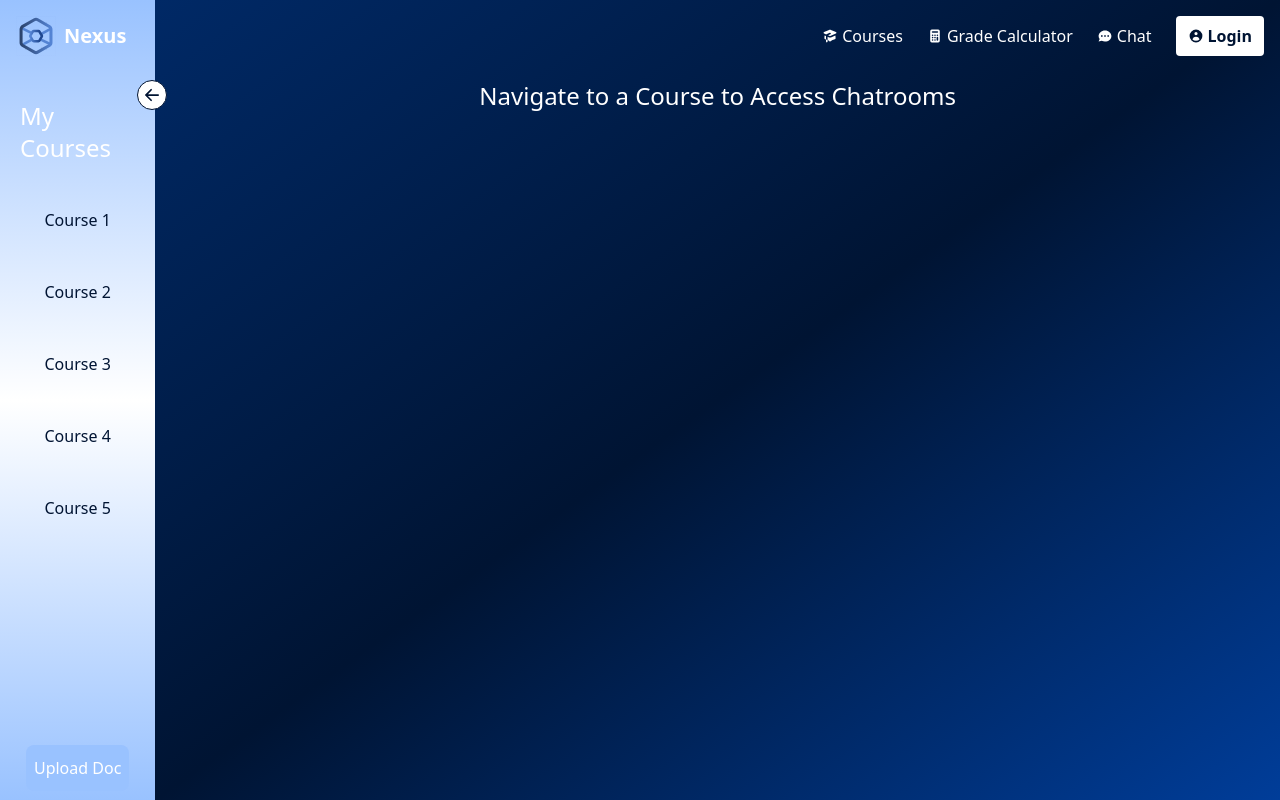
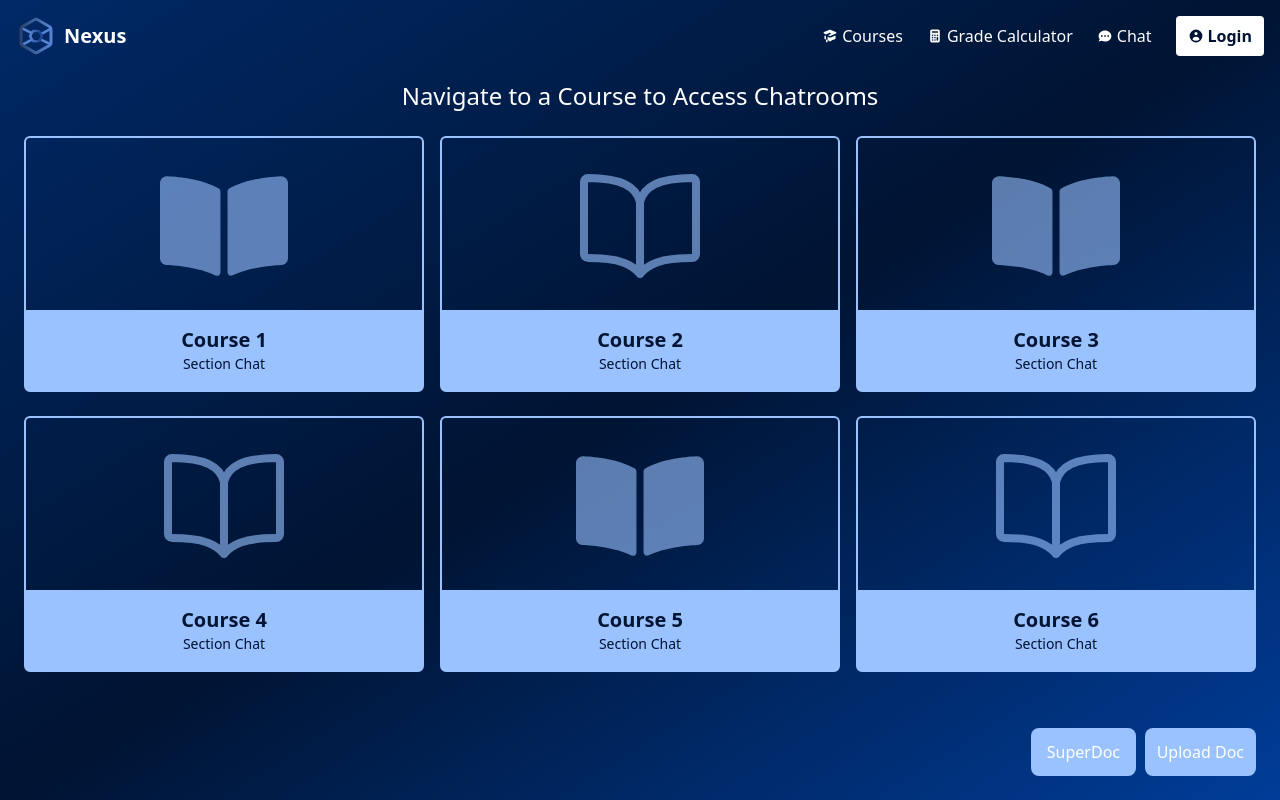
Before and after one commit to acm-projects/Nexus, a React (Vite) app in the folder nexus/: page /courses in a window 1280 px wide. Built offline with nearby package versions, Linux system fonts and the light colour scheme.

Commit message:
broken section chat

```diff
--- a/nexus/src/pages/CoursesPage.jsx
+++ b/nexus/src/pages/CoursesPage.jsx
@@ -2,11 +2,14 @@ import React from 'react';
 import { BsArrowLeftShort } from "react-icons/bs";
 import { useState } from 'react'; //use to make sidebar collapsible
 import { Link } from 'react-router-dom';
+import { FaBookOpen } from "react-icons/fa";
+import { IoBookOutline } from "react-icons/io5";
+import { motion } from 'framer-motion';
 
 const CoursesPage = () =>{
     return(
-        <div className = "flex">
-            <div className = "bg-gradient-to-b from-nexus-blue-200 via-white to-nexus-blue-200 h-screen p-5 w-100 relative flex flex-col justify-start items-center sidebar">
+        <div>
+            {/* <div className = "bg-gradient-to-b from-nexus-blue-200 via-white to-nexus-blue-200 h-screen p-5 w-100 relative flex flex-col justify-start items-center sidebar">
                 <BsArrowLeftShort className = "bg-white text-nexus-blue-900 text-3xl rounded-full absolute -right-3 top-20 border border-nexus-blue-900 cursor-pointer"/>
                 <h1 className = "pt-20 pb-5 text-2xl sidebar-title">My Courses</h1>
                     <button className = "p-6 rounded-lg text-nexus-blue-900 hover:bg-nexus-blue-900 transition duration-300 hover:text-white transform hover:scale-110">Course 1</button>
@@ -14,12 +17,84 @@ const CoursesPage = () =>{
                     <button className = "p-6 rounded-lg text-nexus-blue-900 hover:bg-nexus-blue-900 transition duration-300 hover:text-white transform hover:scale-110">Course 3</button>
                     <button className = "p-6 rounded-lg text-nexus-blue-900 hover:bg-nexus-blue-900 transition duration-300 hover:text-white transform hover:scale-110">Course 4</button>
                     <button className = "p-6 rounded-lg text-nexus-blue-900 hover:bg-nexus-blue-900 transition duration-300 hover:text-white transform hover:scale-110">Course 5</button>
+                    <Link to = "/section-chat" className = "transition duration 300 hover:text-nexus-blue-900">Section Chat</Link>
                     <div className = "mt-auto">
                         <Link to = "/upload" className = "p-2 pb-3 pt-3 rounded-lg bg-nexus-blue-200 text-white transition duration 300 hover:text-white transform hover:bg-nexus-blue-300">Upload Doc</Link>
                     </div>
-            </div>
-            <div className = "bg-gradient-to-br from-nexus-blue-800 via-nexus-blue-900 to-nexus-blue-700 w-screen">
-                <h1 className = "pt-20 text-white text-2xl flex justify-center">Navigate to a Course to Access Chatrooms</h1>
+            </div> */}
+            <div className = "bg-gradient-to-br from-nexus-blue-800 via-nexus-blue-900 to-nexus-blue-700 h-screen w-screen">
+                <div className = "flex justify-center">
+                    <motion.h1
+                        className = "pt-20 text-white text-2xl"
+                        initial={{ opacity: 0, y: 20 }}
+                        animate={{ opacity: 1, y: 0 }}
+                        transition={{ duration: 0.8, delay: 0.5 }}
+                    >
+                    Navigate to a Course to Access Chatrooms
+                    </motion.h1>
+                </div>
+
+                <motion.div
+                    className = "mx-6 my-6 grid grid-cols-3 gap-x-4 gap-y-6"
+                    initial={{ opacity: 0, y: 20 }}
+                    animate={{ opacity: 1, y: 0 }}
+                    transition={{ duration: 0.8, delay: 0.5 }}
+                >
+                    <button className = "pt-6 h-64 rounded-md bg-transparent border-2 border-nexus-blue-200 no-underline transition duration-300 hover:border-nexus-blue-400 hover:transform hover:-translate-y-1 flex flex-col justify-start items-center">
+                        <FaBookOpen className = "text-9xl flex justify-center items-start bg-transparent text-nexus-blue-200 text-opacity-60"/>
+                        <div className = "mt-auto w-full py-4 bg-nexus-blue-200 text-nexus-blue-900 flex flex-col justify-end items-center">
+                        <h1 className = "text-xl font-bold">Course 1</h1>
+                        <Link to = "/section-chat" className = "text-sm transition duration 300 hover:underline hover:text-nexus-blue-400">Section Chat</Link>
+                        </div>
+                    </button>
+                    <button className = "pt-6 h-64 rounded-md bg-transparent border-2 border-nexus-blue-200 no-underline transition duration-300 hover:border-nexus-blue-400 hover:transform hover:-translate-y-1 flex flex-col justify-start items-center">
+                        <IoBookOutline className = "text-9xl flex justify-center items-start bg-transparent text-nexus-blue-200 text-opacity-60"/>
+                        <div className = "mt-auto w-full py-4 bg-nexus-blue-200 text-nexus-blue-900 flex flex-col justify-end items-center">
+                        <h1 className = "text-xl font-bold">Course 2</h1>
+                        <Link to = "/section-chat" className = "text-sm transition duration 300 hover:underline hover:text-nexus-blue-400">Section Chat</Link>
+                        </div>
+                    </button>
+                    <button className = "pt-6 h-64 rounded-md bg-transparent border-2 border-nexus-blue-200 no-underline transition duration-300 hover:border-nexus-blue-400 hover:transform hover:-translate-y-1 flex flex-col justify-start items-center">
+                        <FaBookOpen className = "text-9xl flex justify-center items-start bg-transparent text-nexus-blue-200 text-opacity-60"/>
+                        <div className = "mt-auto w-full py-4 bg-nexus-blue-200 text-nexus-blue-900 flex flex-col justify-end items-center">
+                        <h1 className = "text-xl font-bold">Course 3</h1>
+                        <Link to = "/section-chat" className = "text-sm transition duration 300 hover:underline hover:text-nexus-blue-400">Section Chat</Link>
+                        </div>
+                    </button>
+                    <button className = "pt-6 h-64 rounded-md bg-transparent border-2 border-nexus-blue-200 no-underline transition duration-300 hover:border-nexus-blue-400 hover:transform hover:-translate-y-1 flex flex-col justify-start items-center">
+                        <IoBookOutline className = "text-9xl flex justify-center items-start bg-transparent text-nexus-blue-200 text-opacity-60"/>
+                        <div className = "mt-auto w-full py-4 bg-nexus-blue-200 text-nexus-blue-900 flex flex-col justify-end items-center">
+                        <h1 className = "text-xl font-bold">Course 4</h1>
+                        <Link to = "/section-chat" className = "text-sm transition duration 300 hover:underline hover:text-nexus-blue-400">Section Chat</Link>
+                        </div>
+                    </button>
+                    <button className = "pt-6 h-64 rounded-md bg-transparent border-2 border-nexus-blue-200 no-underline transition duration-300 hover:border-nexus-blue-400 hover:transform hover:-translate-y-1 flex flex-col justify-start items-center">
+                        <FaBookOpen className = "text-9xl flex justify-center items-start bg-transparent text-nexus-blue-200 text-opacity-60"/>
+                        <div className = "mt-auto w-full py-4 bg-nexus-blue-200 text-nexus-blue-900 flex flex-col justify-end items-center">
+                        <h1 className = "text-xl font-bold">Course 5</h1>
+                        <Link to = "/section-chat" className = "text-sm transition duration 300 hover:underline hover:text-nexus-blue-400">Section Chat</Link>
+                        </div>
+                    </button>
+                    <button className = "pt-6 h-64 rounded-md bg-transparent border-2 border-nexus-blue-200 no-underline transition duration-300 hover:border-nexus-blue-400 hover:transform hover:-translate-y-1 flex flex-col justify-start items-center">
+                        <IoBookOutline className = "text-9xl flex justify-center items-start bg-transparent text-nexus-blue-200 text-opacity-60"/>
+                        <div className = "mt-auto w-full py-4 bg-nexus-blue-200 text-nexus-blue-900 flex flex-col justify-end items-center">
+                        <h1 className = "text-xl font-bold">Course 6</h1>
+                        <Link to = "/section-chat" className = "text-sm transition duration 300 hover:underline hover:text-nexus-blue-400">Section Chat</Link>
+                        </div>
+                    </button>
+                </motion.div>
+                <motion.div
+                    initial={{ opacity: 0}}
+                    animate={{ opacity: 1}}
+                    transition={{ duration: 0.8, delay: 1.3 }}
+                >
+                    <Link to="/upload" className="px-3 py-3 rounded-lg bg-nexus-blue-200 text-white fixed bottom-6 right-6 transition duration-300 hover:text-white transform hover:bg-nexus-blue-300">
+                        Upload Doc
+                    </Link>
+                    {/* temporary SuperDoc link location */}
+                    <h1 className = "px-4 py-3 rounded-lg bg-nexus-blue-200 text-white fixed bottom-6 right-36 transition duration-300 hover:text-white transform hover:bg-nexus-blue-300">SuperDoc</h1>
+                </motion.div>
+
             </div>
         </div>
     );
--- /dev/null
+++ b/nexus/src/pages/SectionChat.jsx
@@ -0,0 +1,18 @@
+import React from "react";
+import { motion } from "framer-motion";
+
+const SectionChat = () => {
+    return(
+        <div className="bg-gradient-to-br from-nexus-blue-800 via-nexus-blue-900 to-nexus-blue-700 h-screen w-screen">
+            <motion.h1
+                    className="pt-20 pb-10 font-bold text-white text-xl"
+                    initial={{ opacity: 0, y: 20 }}
+                    animate={{ opacity: 1, y: 0 }}
+                    transition={{ duration: 0.8, delay: 0.5 }}
+                >
+                Welcome to Section Chat! Chat with people your class and section.
+            </motion.h1>
+        </div>
+    );
+};
+export default SectionChat;
```
Also changed, not shown: nexus/src/pages/GradeCalculator.jsx (+37 -22 lines).
